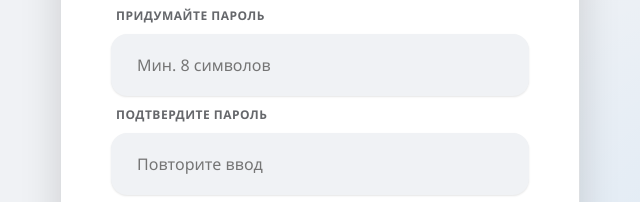
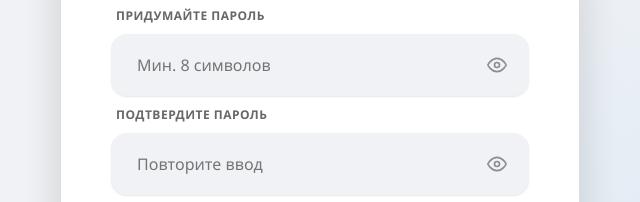
Before and after one commit to GeshaNYT/cpp-messenger, a plain HTML site: page public/index.html in a window 1280 px wide. Both pictures are taken after a click on the button "Регистрация". Shown: the part 483-685 px from the top of the page, 320-960 px from the left. Drawn offline with nearby package versions, Linux system fonts and the light colour scheme.

Commit message:
Update index.html

```diff
--- a/public/index.html
+++ b/public/index.html
@@ -995,6 +995,28 @@
             opacity: 1; transition: 0.2s;
         }
         .ge-circle-play-overlay.hidden { opacity: 0; pointer-events: none; }
+        .ge-pw-wrap {
+            position: relative;
+            display: flex;
+            align-items: center;
+        }
+        .ge-pw-wrap .ge-input-core {
+            padding-right: 56px;
+            width: 100%;
+        }
+        .ge-eye-btn {
+            position: absolute;
+            right: 18px;
+            background: none;
+            border: none;
+            cursor: pointer;
+            color: var(--text-tertiary);
+            padding: 4px;
+            display: flex;
+            align-items: center;
+            transition: color 0.2s;
+        }
+        .ge-eye-btn:hover { color: var(--ge-primary); }
         .ge-hidden { display: none !important; }
         .ge-flex { display: flex !important; }
         .ge-error-text { color: var(--ge-error); font-size: 12px; margin-top: 5px; font-weight: 600; }
@@ -1170,11 +1192,21 @@
                     </div>
                     <div class="ge-field" style="margin-top:10px;">
                         <label class="ge-label">Придумайте пароль</label>
-                        <input type="password" id="up-pass" class="ge-input-core" placeholder="Мин. 8 символов">
+                        <div class="ge-pw-wrap">
+                            <input type="password" id="up-pass" class="ge-input-core" placeholder="Мин. 8 символов" oninput="geEngine.auth.checkPassMatch()">
+                            <button type="button" class="ge-eye-btn" onclick="geEngine.auth.toggleEye('up-pass', this)" tabindex="-1">
+                                <svg id="eye-pass-icon" width="20" height="20" viewBox="0 0 24 24" fill="none" stroke="currentColor" stroke-width="2" stroke-linecap="round" stroke-linejoin="round"><path d="M1 12s4-8 11-8 11 8 11 8-4 8-11 8-11-8-11-8z"/><circle cx="12" cy="12" r="3"/></svg>
+                            </button>
+                        </div>
                     </div>
                     <div class="ge-field" style="margin-top:10px;">
                         <label class="ge-label">Подтвердите пароль</label>
-                        <input type="password" id="up-confirm" class="ge-input-core" placeholder="Повторите ввод">
+                        <div class="ge-pw-wrap">
+                            <input type="password" id="up-confirm" class="ge-input-core" placeholder="Повторите ввод" oninput="geEngine.auth.checkPassMatch()">
+                            <button type="button" class="ge-eye-btn" onclick="geEngine.auth.toggleEye('up-confirm', this)" tabindex="-1">
+                                <svg width="20" height="20" viewBox="0 0 24 24" fill="none" stroke="currentColor" stroke-width="2" stroke-linecap="round" stroke-linejoin="round"><path d="M1 12s4-8 11-8 11 8 11 8-4 8-11 8-11-8-11-8z"/><circle cx="12" cy="12" r="3"/></svg>
+                            </button>
+                        </div>
                         <span id="up-error" class="ge-error-text ge-hidden">Пароли не совпадают!</span>
                     </div>
                     <div class="ge-field" style="margin-top:10px;">
@@ -1469,6 +1501,26 @@
                     }
                 },
 
+                toggleEye(inputId, btn) {
+                    const input = document.getElementById(inputId);
+                    const isText = input.type === 'text';
+                    input.type = isText ? 'password' : 'text';
+                    btn.innerHTML = isText
+                        ? '<svg width="20" height="20" viewBox="0 0 24 24" fill="none" stroke="currentColor" stroke-width="2" stroke-linecap="round" stroke-linejoin="round"><path d="M1 12s4-8 11-8 11 8 11 8-4 8-11 8-11-8-11-8z"/><circle cx="12" cy="12" r="3"/></svg>'
+                        : '<svg width="20" height="20" viewBox="0 0 24 24" fill="none" stroke="currentColor" stroke-width="2" stroke-linecap="round" stroke-linejoin="round"><path d="M17.94 17.94A10.07 10.07 0 0 1 12 20c-7 0-11-8-11-8a18.45 18.45 0 0 1 5.06-5.94M9.9 4.24A9.12 9.12 0 0 1 12 4c7 0 11 8 11 8a18.5 18.5 0 0 1-2.16 3.19m-6.72-1.07a3 3 0 1 1-4.24-4.24"/><line x1="1" y1="1" x2="23" y2="23"/></svg>';
+                    btn.style.color = isText ? '' : 'var(--ge-primary)';
+                },
+                checkPassMatch() {
+                    const pass = document.getElementById('up-pass')?.value;
+                    const confirm = document.getElementById('up-confirm')?.value;
+                    const errEl = document.getElementById('up-error');
+                    if (!errEl || !confirm) return;
+                    if (pass === confirm) {
+                        errEl.classList.add('ge-hidden');
+                    } else {
+                        errEl.classList.remove('ge-hidden');
+                    }
+                },
                 togglePrivacy() {
                     const box = document.getElementById('up-privacy-box');
                     const check = document.getElementById('up-privacy-check');
```
